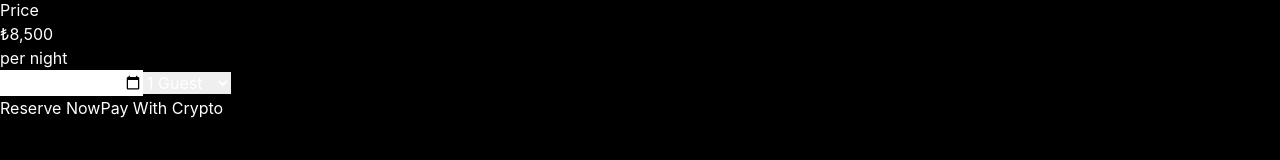
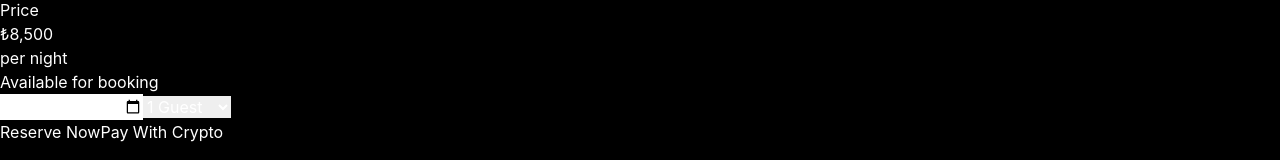
Before and after one commit to Berkeren11/rentaprtment, a React (Vite) app: page /apartment in a window 1280 px wide. Shown: the part 290-450 px from the top of the page. Built offline with nearby package versions, Linux system fonts and the light colour scheme.

Commit message:
fix checkout

```diff
--- a/src/ApartmentDetail.jsx
+++ b/src/ApartmentDetail.jsx
@@ -1,8 +1,8 @@
 export default function ApartmentDetail() {
-  const handleCheckout = () => {
-    window.location.href =
-      "https://buy.stripe.com/test_3cI6oH0WZao2dMQgJ160o00"
-  }
+ const handleCheckout = () => {
+  window.location.href =
+    "https://buy.stripe.com/test_3cI6oH0WZao2dMQgJ160o00"
+}
 
   return (
     <div className="min-h-screen bg-black text-white">
@@ -75,8 +75,14 @@ export default function ApartmentDetail() {
           <h2 className="text-6xl font-black bg-gradient-to-r from-yellow-400 to-yellow-600 bg-clip-text text-transparent mt-3">
             ₺8,500
           </h2>
+<p className="text-zinc-400 mt-2 text-lg">
+  per night
+</p>
 
-          <p className="text-zinc-500 mt-2">per night</p>
+<div className="mt-6 flex items-center gap-2 text-sm text-green-400">
+  <span className="w-2 h-2 bg-green-400 rounded-full"></span>
+  Available for booking
+</div>
 
           <div className="space-y-4 mt-10">
             <input
```
